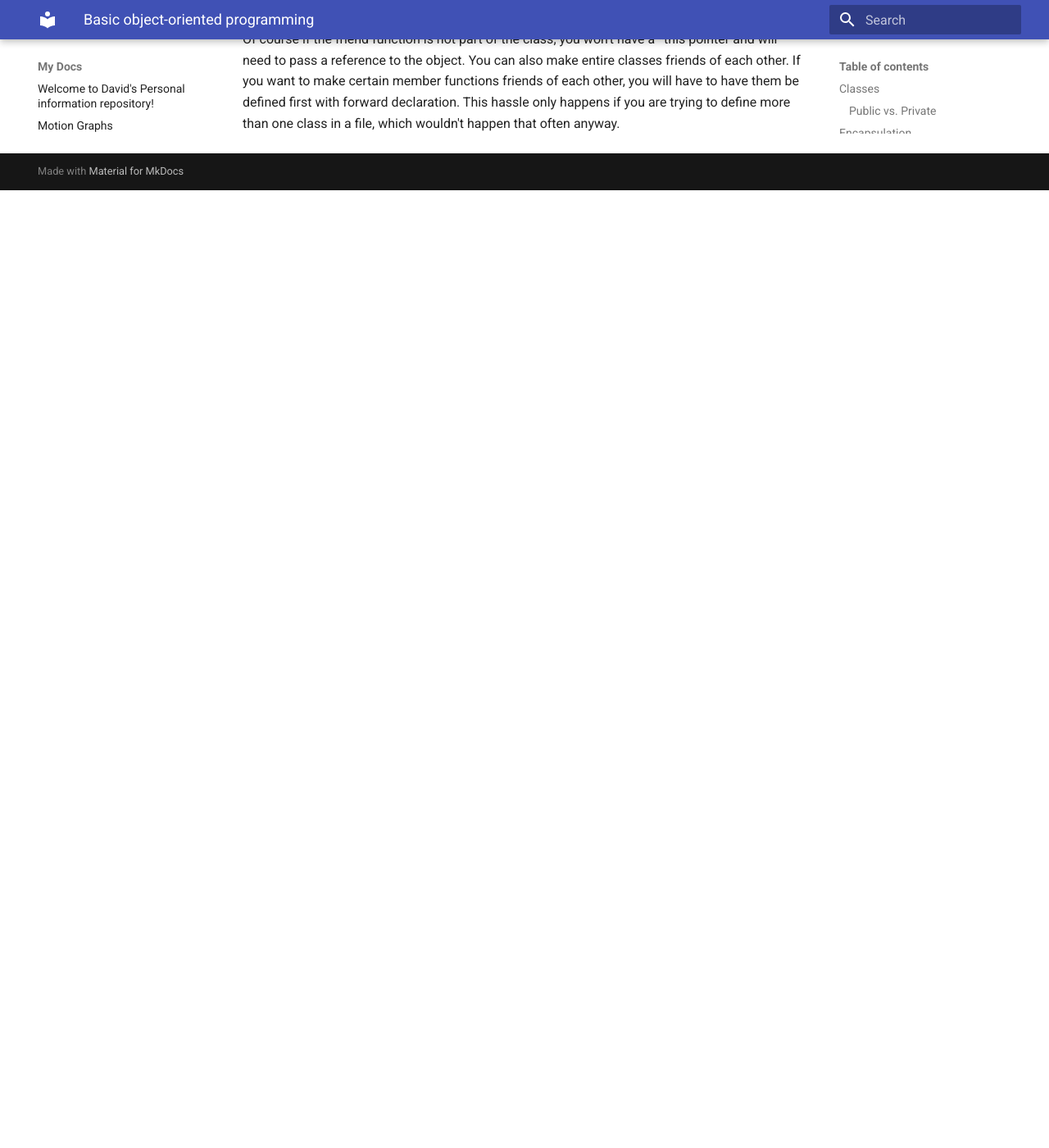
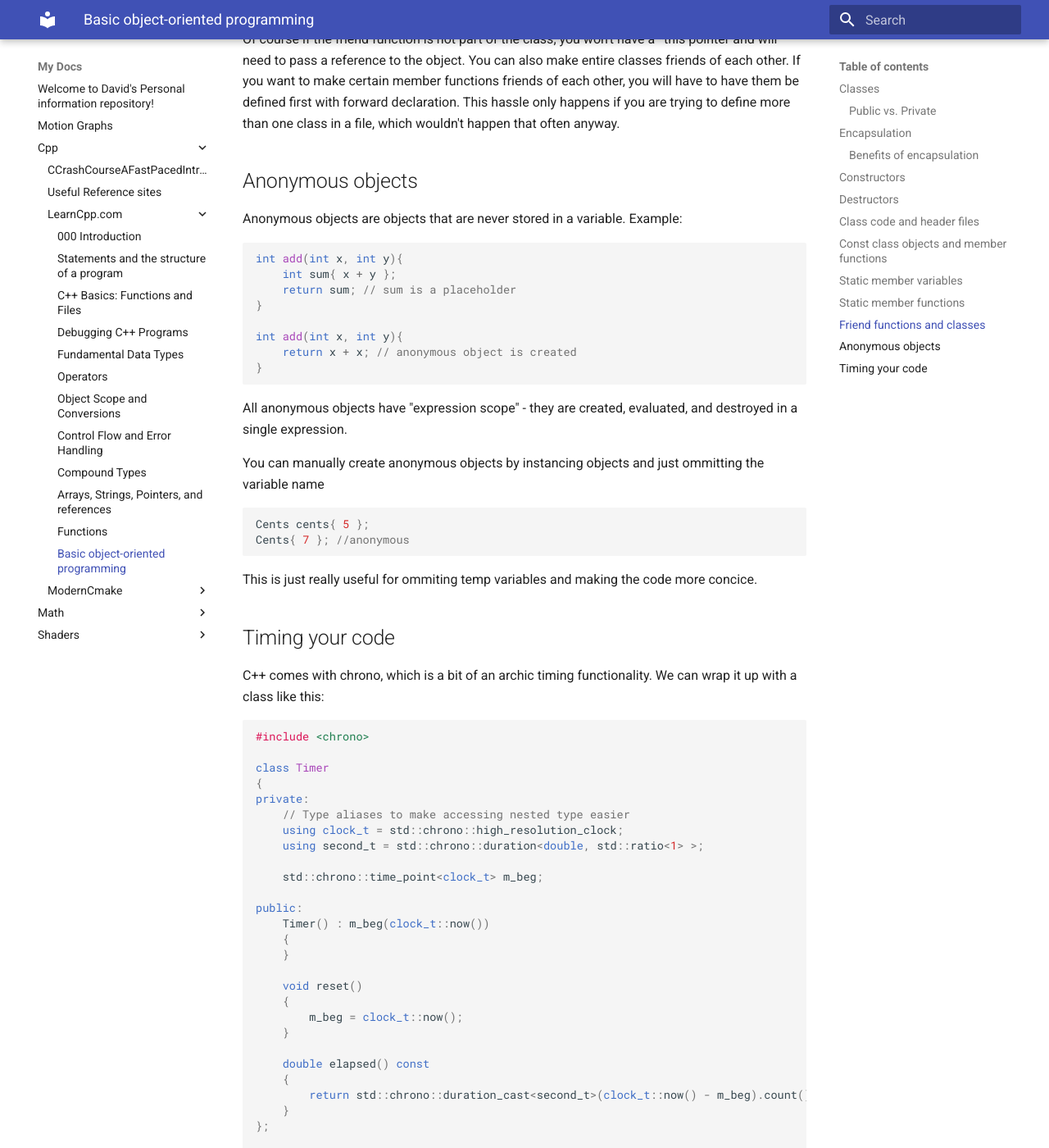
Before and after one commit to daredyoshi/notes.github.io, an MkDocs documentation site: the page built from docs/cpp/LearnCpp.com/011_Basic_object-oriented_programming.md, in a window 1280 px wide and 1400 px high, scrolled down 12902 px. Shown: the whole window at 82% size. Built offline with MkDocs 1.6.1 and Material for MkDocs 9.7.7, drawn with Linux system fonts in a browser that asks for light colours; before the commit the page ends 13134 px from its top, so only the background shows below that; some of the changed text lies outside the part shown.

Commit message:
Added more math for game programmers lessons, finished oop chapter, fixed formatting ni functions

````diff
--- a/docs/cpp/LearnCpp.com/011_Basic_object-oriented_programming.md
+++ b/docs/cpp/LearnCpp.com/011_Basic_object-oriented_programming.md
@@ -476,3 +476,76 @@ void reset(Accumulator & accumulatro){
 ```
 
 Of course if the friend function is not part of the class, you won't have a *this pointer and will need to pass a reference to the object. You can also make entire classes friends of each other. If you want to make certain member functions friends of each other, you will have to have them be defined first with forward declaration. This hassle only happens if you are trying to define more than one class in a file, which wouldn't happen that often anyway.
+
+
+## Anonymous objects
+
+Anonymous objects are objects that are never stored in a variable. Example:
+
+```cpp
+int add(int x, int y){
+    int sum{ x + y };
+    return sum; // sum is a placeholder
+}
+
+int add(int x, int y){
+    return x + x; // anonymous object is created
+}
+```
+
+All anonymous objects have "expression scope" - they are created, evaluated, and destroyed in a single expression.
+
+You can manually create anonymous objects by instancing objects and just ommitting the variable name
+
+```cpp
+Cents cents{ 5 };
+Cents{ 7 }; //anonymous
+```
+
+This is just really useful for ommiting temp variables and making the code more concice.
+
+## Timing your code
+
+C++ comes with chrono, which is a bit of an archic timing functionality. We can wrap it up with a class like this:
+
+```cpp
+#include <chrono>
+
+class Timer
+{
+private:
+	// Type aliases to make accessing nested type easier
+	using clock_t = std::chrono::high_resolution_clock;
+	using second_t = std::chrono::duration<double, std::ratio<1> >;
+
+	std::chrono::time_point<clock_t> m_beg;
+
+public:
+	Timer() : m_beg(clock_t::now())
+	{
+	}
+
+	void reset()
+	{
+		m_beg = clock_t::now();
+	}
+
+	double elapsed() const
+	{
+		return std::chrono::duration_cast<second_t>(clock_t::now() - m_beg).count();
+	}
+};
+
+int main()
+{
+    Timer t;
+
+    // Code to time goes here
+
+    std::cout << "Time elapsed: " << t.elapsed() << " seconds\n";
+
+    return 0;
+}
+```
+
+Note that when benchmarking your code you should be using release builds only. Debug builds can be less performant in different ways than release builds. Always measure things at least 3 times to account for background processes and other things that might be effecting performance. Also note that these results will only be valid for your machines specific architecture.
--- /dev/null
+++ b/docs/math/Math_for_Game_Developers/009_Jumping_and_Gravity.md
@@ -0,0 +1,29 @@
+# Math for Game Developers - Jumping and Gravity (Time Delta, Game Loop)
+
+<iframe width="560" height="315" src="https://www.youtube.com/embed/c4b9lCfSDQM" frameborder="0" allow="accelerometer; autoplay; clipboard-write; encrypted-media; gyroscope; picture-in-picture" allowfullscreen></iframe>
+
+So we know that mario likes jumping. But how do we create the curved path that mario's jump trajectory makes? We do this by cutting up the curve into a lot of tiny pieces. Each piece moves mario a little bit along the jump vector $\overrightarrow{v}$ and the gravity vector $\overrightarrow{g}$. Every one of these pieces is one iteration of the **Game Loop**. The game loop is as follows:
+
+1. Update (things)
+2. Draw (stuff)
+3. Loop
+
+So back to the jump - how long should each of these cuts be? To answer that we need $\Delta T$. This is the time that passes between each frame. Each game loop is one frame. $\Delta T$ is the time that passes between each frame.
+
+$$
+\Delta T = t^{\prime} - t
+$$
+
+So if we're running at 30 fps, then $\Delta T$ is 1/30 = 0.33333. At sixty this is even less. So bascially these are very tiny pieces. So how do we update mario's position (m) each frame to craete this arc?
+
+$$
+m^{\prime} = m + \Delta t \overrightarrow{v}
+$$
+
+Now in the same loop we need to update the velocity vector
+
+$$
+\overrightarrow{v}^{\prime} = \overrightarrow{v} + \Delta t \overrightarrow{G}
+$$
+
+The code from here on out includes files from Jorge's own games, so it's hard to reproduce. I'll revisit this series after going through opengl and creating a basic game with a game loop.
````
Also changed, not shown: docs/cpp/LearnCpp.com/010_Functions.md (+2 -1 lines), docs/math/Math_for_Game_Developers/008_Backstabbing_Dot_Product.md (added, +49 -0 lines), docs/math/vector.md (+2 -0 lines).
